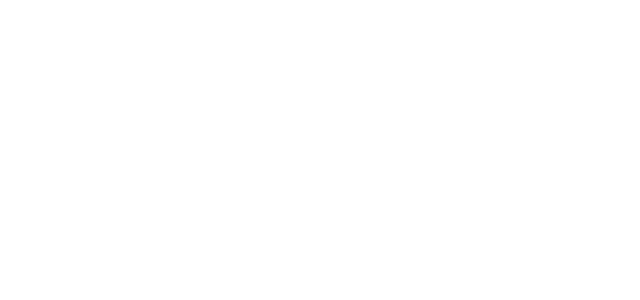
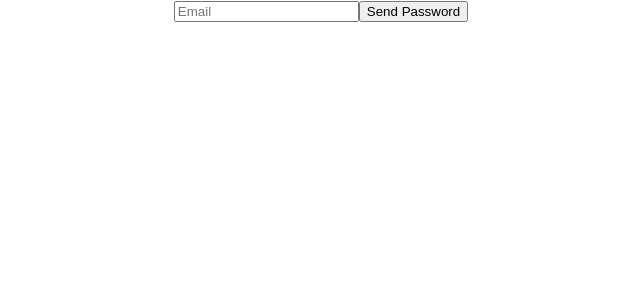
Before and after one commit to pt7-dad-jokes/frontend, a React (Create React App) app: page / in a window 1280 px wide. Both pictures are taken after a click on the button "Forgot Password". Shown: the top 300 px of the page, without its empty margins (319-959 px from the left). Built offline with nearby package versions, Linux system fonts and the light colour scheme.

Commit message:
When forgot password button is clicked it will show forgot password form and get rid of login form

```diff
--- a/src/App.js
+++ b/src/App.js
@@ -1,5 +1,4 @@
 import React from "react";
-import logo from "./logo.svg";
 import "./App.css";
 import WelcomForms from "./components/WelcomeForms";
 
--- /dev/null
+++ b/src/components/ForgotPasswordForm.js
@@ -0,0 +1,51 @@
+import React from "react";
+import { Form, Field, withFormik } from "formik";
+import * as Yup from "yup";
+import axios from "axios";
+
+function ForgotPasswordForm({ errors, touched, values, status, formState }) {
+  return (
+    <div
+      style={
+        formState === "forgotPassword"
+          ? { display: "block" }
+          : { display: "none" }
+      }
+    >
+      <Form>
+        <Field component="input" type="text" name="email" placeholder="Email" />
+        {touched.email && errors.email && (
+          <p className="error">{errors.email}</p>
+        )}
+        <button>Send Password</button>
+      </Form>
+    </div>
+  );
+}
+
+const formikForgotPasswordHOC = withFormik({
+  mapPropsToValues({ email }) {
+    return {
+      email: email || ""
+    };
+  },
+  validationSchema: Yup.object().shape({
+    email: Yup.string()
+      .email()
+      .required()
+  }),
+
+  handleSubmit(values, { setStatus, resetForm }) {
+    axios
+      .post("https://dadjokes-buildweeks.herokuapp.com/api/auth/login", values)
+      .then(res => {
+        console.log("handleSubmit: then: res: ", res);
+        setStatus(res.data);
+        resetForm();
+      })
+      .catch(err => console.error("handleSubmit: catch: err: ", err));
+  }
+});
+const ForgotPasswordWithFormik = formikForgotPasswordHOC(ForgotPasswordForm);
+
+export default ForgotPasswordWithFormik;
--- a/src/components/LoginForm.js
+++ b/src/components/LoginForm.js
@@ -10,15 +10,11 @@ function LoginForm({ errors, touched, values, status, formState }) {
     if (status) {
       setUsers([...users, status]);
     }
-  }, [status]);
+  }, [status, users]);
 
   return (
     <div
-      style={
-        formState === "forgotPassword"
-          ? { display: "none" }
-          : { display: "block" }
-      }
+      style={formState === "login" ? { display: "block" } : { display: "none" }}
     >
       <Form>
         <Field component="input" type="text" name="email" placeholder="Email" />
--- a/src/components/WelcomeButtons.js
+++ b/src/components/WelcomeButtons.js
@@ -2,7 +2,7 @@ import React from "react";
 
 function WelcomeButtons({ formState, setFormState }) {
   function changeDisplay() {
-    return formState != "signup" ? { display: "none" } : { display: "block" };
+    return formState !== "login" ? { display: "none" } : { display: "block" };
   }
 
   return (
--- a/src/components/WelcomeForms.js
+++ b/src/components/WelcomeForms.js
@@ -1,13 +1,15 @@
-import React, { useState, useEffect } from "react";
+import React, { useState } from "react";
 import LoginForm from "./LoginForm";
 import WelcomeButtons from "./WelcomeButtons";
+import ForgotPasswordForm from "./ForgotPasswordForm";
 
 function WelcomeForms() {
-  const [formState, setFormState] = useState("signup");
+  const [formState, setFormState] = useState("login");
 
   return (
     <div>
       <LoginForm formState={formState} />
+      <ForgotPasswordForm formState={formState} />
       <WelcomeButtons formState={formState} setFormState={setFormState} />
     </div>
   );
```
